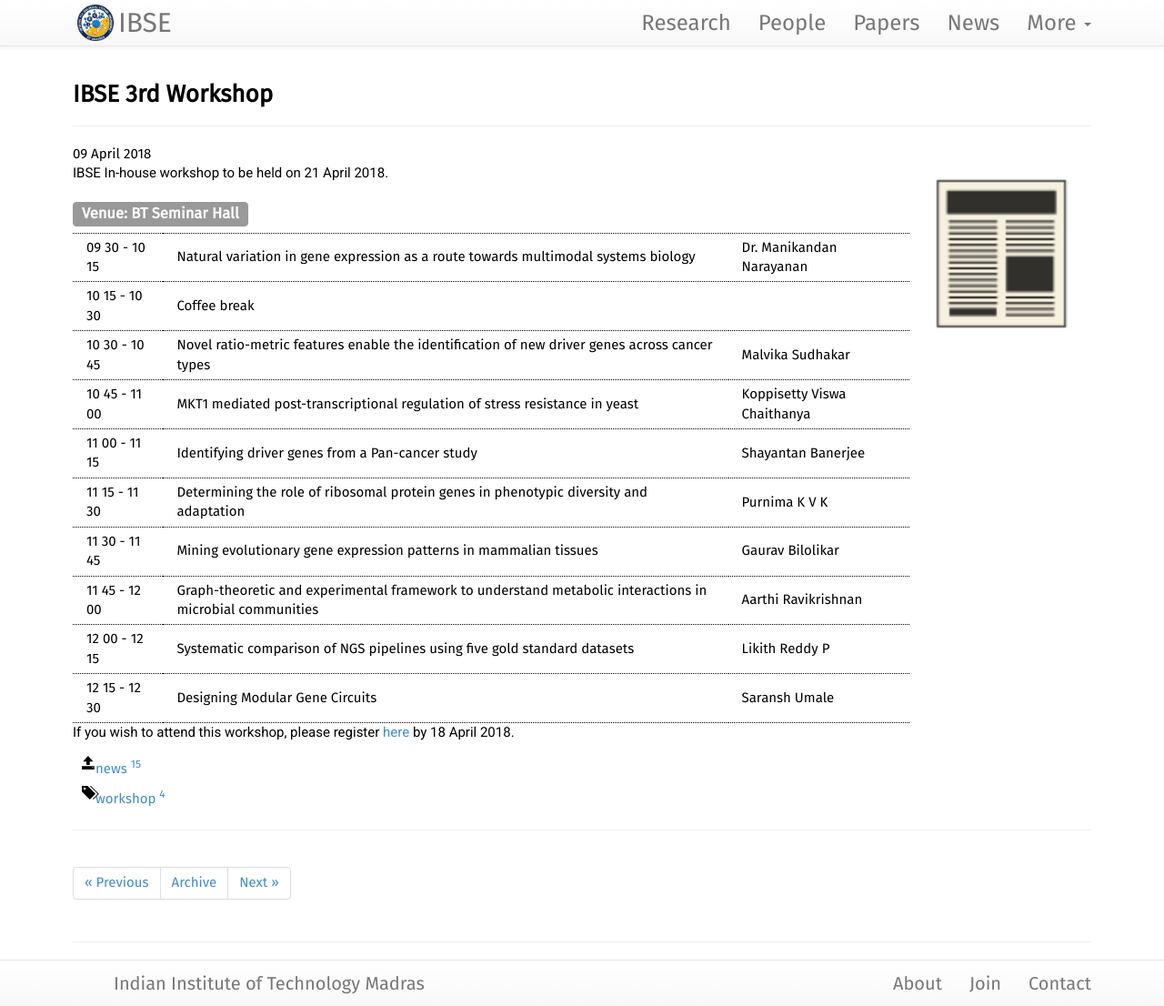
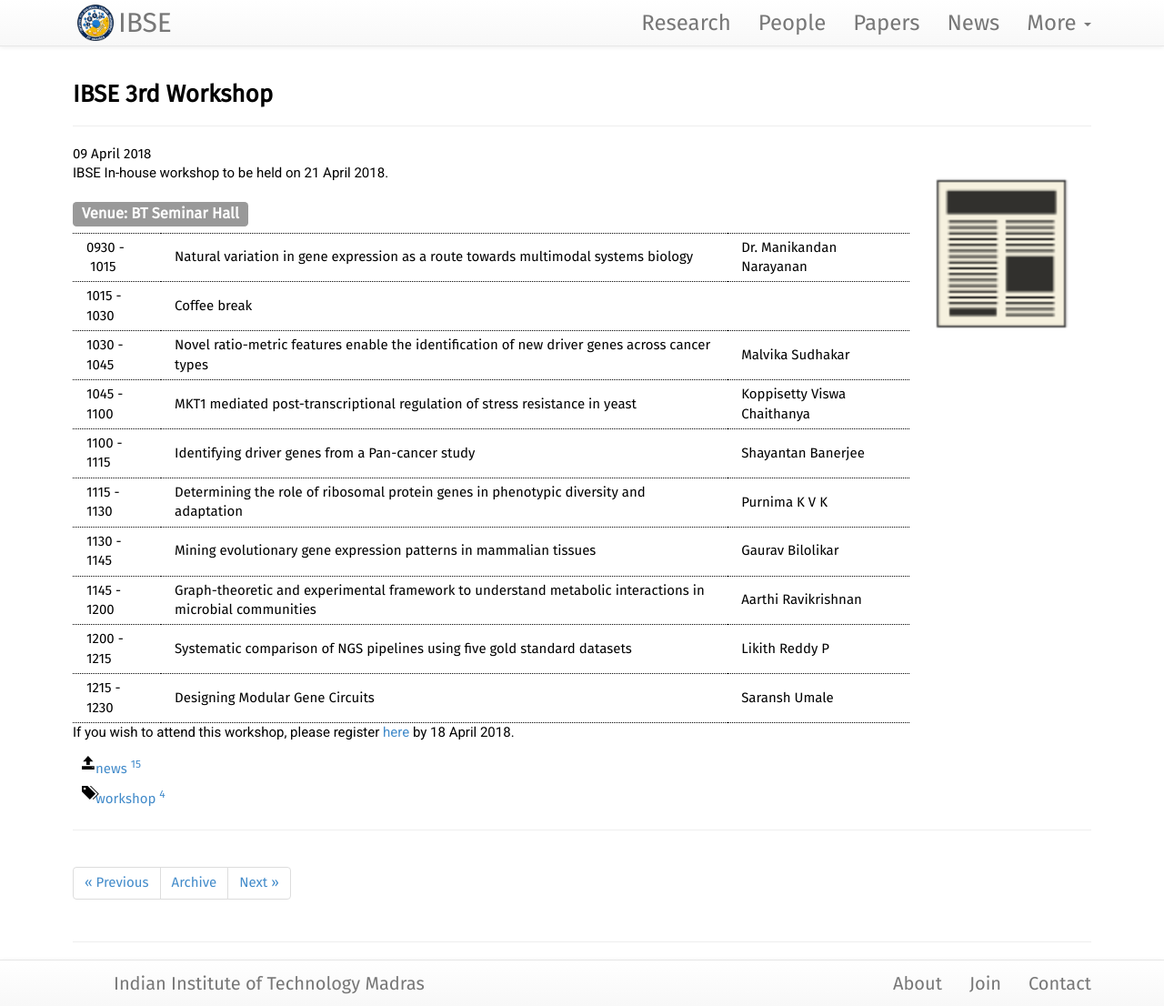
Before and after one commit to philge/ibse-iitm.github.io, a Jekyll site: the page built from news/_posts/2018-04-09-IBSE-workshop-03.md, in a window 1280 px wide and 1106 px high. Shown: the whole window at 91% size. Built offline with Jekyll 4.4.1, drawn with Linux system fonts in a browser that asks for light colours; nearby versions of some CDN libraries.

Commit message:
spacing fix

```diff
--- a/news/_posts/2018-04-09-IBSE-workshop-03.md
+++ b/news/_posts/2018-04-09-IBSE-workshop-03.md
@@ -12,16 +12,16 @@ IBSE In-house workshop to be held on 21 April 2018.
 
 <h2><span class =" label label-default">Venue: BT Seminar Hall</span></h2>
 
-| 09 30&nbsp;-&nbsp;10 15 |  Natural variation in gene expression as a route towards multimodal systems biology | Dr. Manikandan Narayanan |
-| 10 15 - 10 30 |  Coffee break |  |
-| 10 30 - 10 45 |  Novel ratio-metric features enable the identification of new driver genes across cancer types | Malvika Sudhakar   |
-| 10 45 - 11 00 |  MKT1 mediated post-transcriptional regulation of stress resistance in yeast  | Koppisetty Viswa Chaithanya  |
-| 11 00 - 11 15 |  Identifying driver genes from a Pan-cancer study | Shayantan Banerjee |
-| 11 15 - 11 30 |  Determining the role of ribosomal protein genes in phenotypic diversity and adaptation | Purnima K V K |
-| 11 30 - 11 45 |  Mining evolutionary gene expression patterns in mammalian tissues | Gaurav Bilolikar |
-| 11 45 - 12 00 |  Graph-theoretic and experimental framework to understand metabolic interactions in microbial communities | Aarthi Ravikrishnan |
-| 12 00 - 12 15 |  Systematic comparison of NGS pipelines using five gold standard datasets | Likith Reddy P |
-| 12 15 - 12 30 |  Designing Modular Gene Circuits | Saransh Umale |
+| 0930&nbsp;-&nbsp;1015 |  Natural variation in gene expression as a route towards multimodal systems biology | Dr. Manikandan Narayanan |
+| 1015 - 1030 |  Coffee break |  |
+| 1030 - 1045 |  Novel ratio-metric features enable the identification of new driver genes across cancer types | Malvika Sudhakar   |
+| 1045 - 1100 |  MKT1 mediated post-transcriptional regulation of stress resistance in yeast  | Koppisetty Viswa Chaithanya  |
+| 1100 - 1115 |  Identifying driver genes from a Pan-cancer study | Shayantan Banerjee |
+| 1115 - 1130 |  Determining the role of ribosomal protein genes in phenotypic diversity and adaptation | Purnima K V K |
+| 1130 - 1145 |  Mining evolutionary gene expression patterns in mammalian tissues | Gaurav Bilolikar |
+| 1145 - 1200 |  Graph-theoretic and experimental framework to understand metabolic interactions in microbial communities | Aarthi Ravikrishnan |
+| 1200 - 1215 |  Systematic comparison of NGS pipelines using five gold standard datasets | Likith Reddy P |
+| 1215 - 1230 |  Designing Modular Gene Circuits | Saransh Umale |
 {:.mbtablestyle}
 
 If you wish to attend this workshop, please register [here](https://docs.google.com/forms/d/e/1FAIpQLSeG17rW86A03corwF1ypXW_yqX9WprrZY4yvTYJf0SKRWj7WA/viewform) by 18 April 2018.
```
